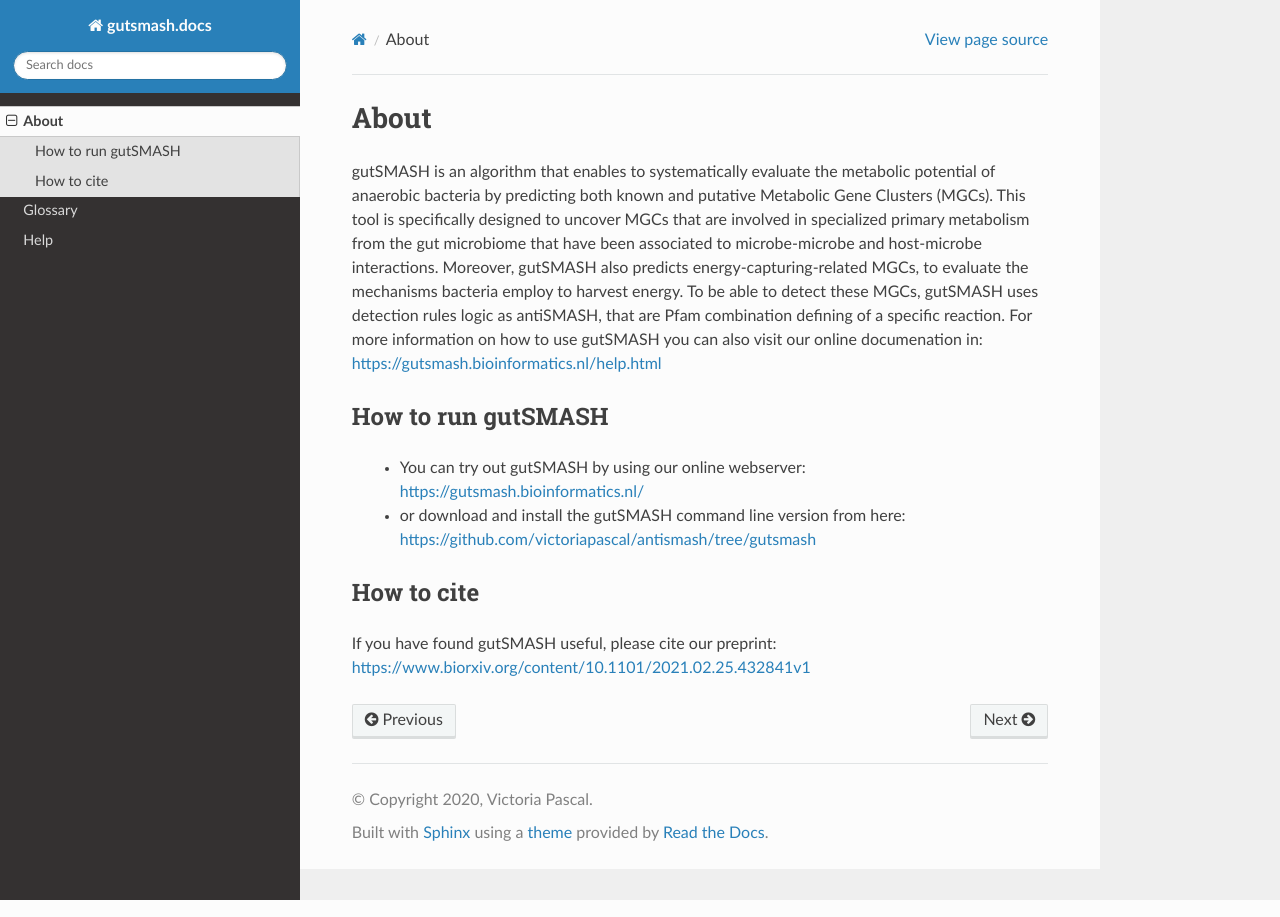
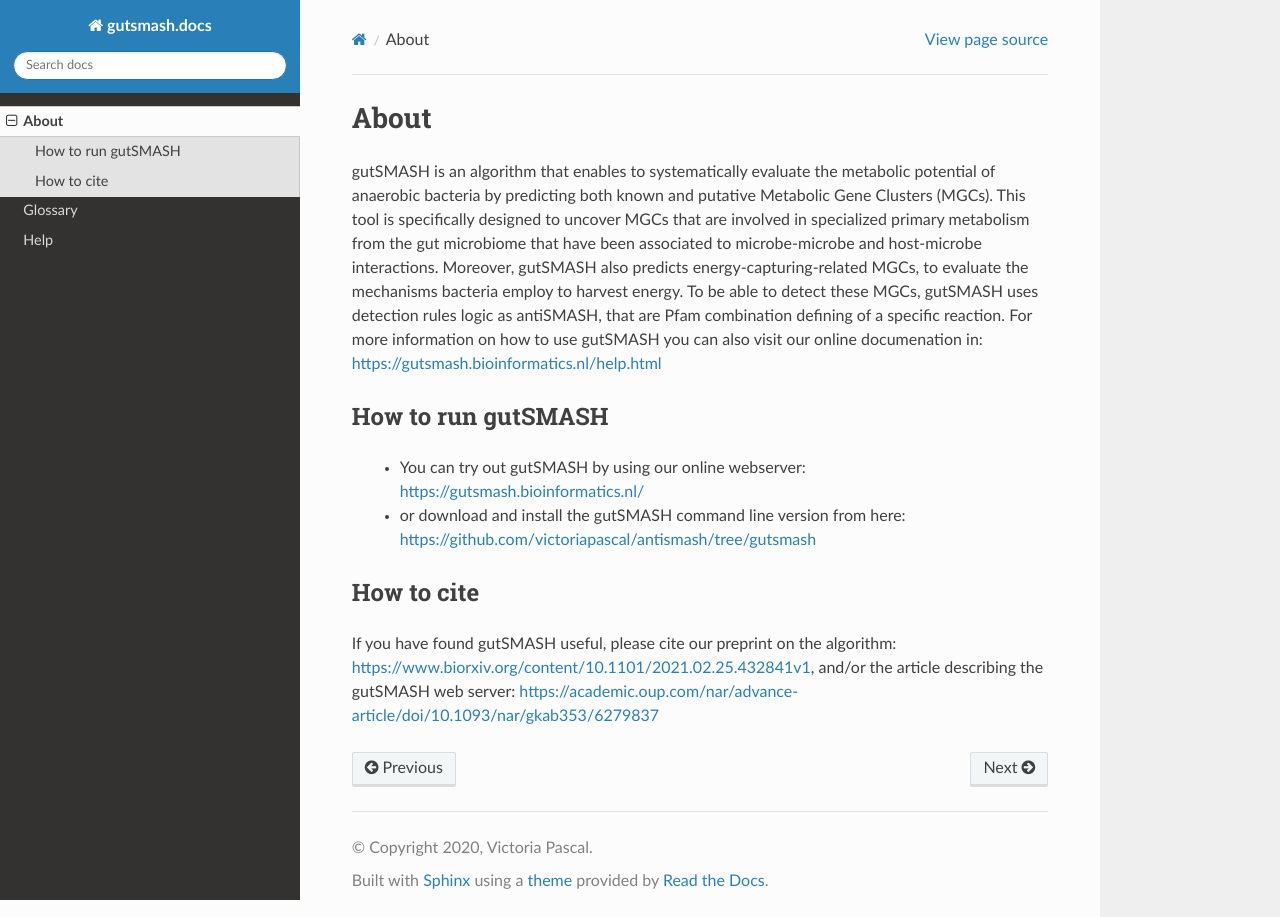
Before and after one commit to victoriapascal/gutsmash_doc, a Sphinx documentation site: the page built from docs/source/About.rst, in a window 1280 px wide. Built offline with Sphinx 7.4.7 and the Read the Docs theme 2.0.0, drawn with Linux system fonts in a browser that asks for light colours.

Commit message:
cite web server

```diff
--- a/docs/source/About.rst
+++ b/docs/source/About.rst
@@ -13,4 +13,4 @@ How to run gutSMASH
 How to cite
 ^^^^^^^^^^^
 
-If you have found gutSMASH useful, please cite our preprint: https://www.biorxiv.org/content/10.1101/2021.02.25.432841v1
+If you have found gutSMASH useful, please cite our preprint on the algorithm: https://www.biorxiv.org/content/10.1101/2021.02.25.432841v1, and/or the article describing the gutSMASH web server: https://academic.oup.com/nar/advance-article/doi/10.1093/nar/gkab353/6279837
```
Also changed, not shown: 5 other files.
